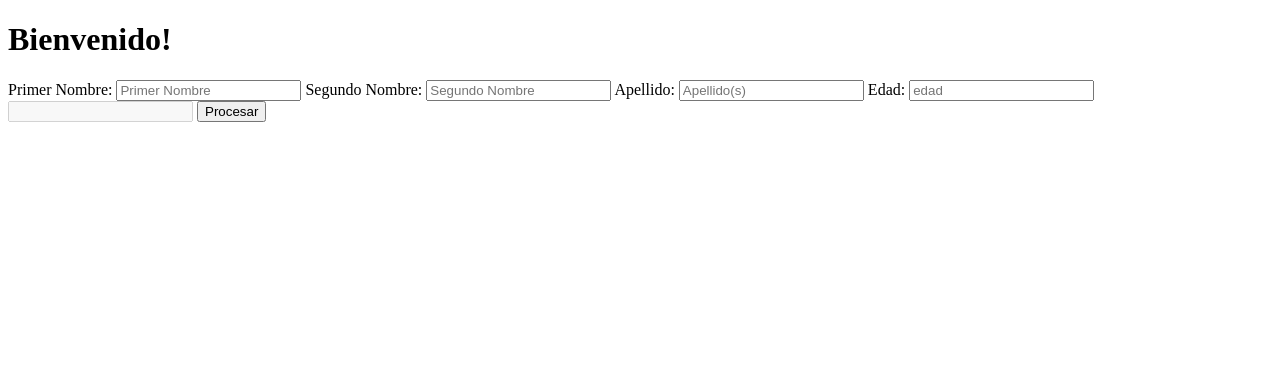
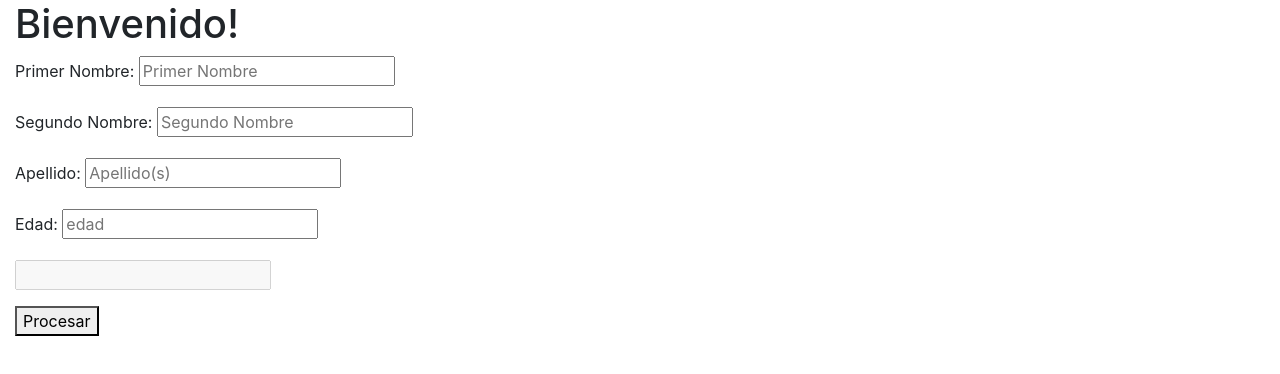
Before and after one commit to n0g4y0/tarea-clase-05, a website: page bienvenido.html in a window 1280 px wide. Drawn offline with nearby package versions, Linux system fonts and the light colour scheme.

Commit message:
aplicar bootstrap
aplicando bootstrap a bienvenida

```diff
--- a/bienvenido.html
+++ b/bienvenido.html
@@ -5,24 +5,53 @@
     <meta http-equiv="X-UA-Compatible" content="IE=edge">
     <title>Formulario de Bienvenida! :)</title>
     <meta name="viewport" content="width=device-width, initial-scale=1">
-    <link rel="stylesheet" type="text/css" media="screen" href="main.css" />
+    <link rel="stylesheet" href="node_modules/bootstrap/dist/css/bootstrap.min.css">
+
 
 </head>
 <body>
+
+        <div class="container-fluid">
+
+                <div class="row">
+
+                        <div class="col-sm">
                         <h1 id="titulo">Bienvenido!</h1>
-        <form id="formulario">
+                        </div>
+
+                </div>
+
+                <div class="row">
+                        <div class="col-sm-8">
+                                <form id="formulario" class="form">
+                                        <div class="form-group">
                                                 <label for="primer-nombre">Primer Nombre:</label>
                                                 <input type="text" id="primer-nombre" placeholder="Primer Nombre"/>
+                                        </div>
+                                        <div class="form-group">
                                                 <label for="segundo-nombre">Segundo Nombre:</label>
                                                 <input type="text" id="segundo-nombre" placeholder="Segundo Nombre"/>
+                                        </div>
+                                        <div class="form-group">
                                                 <label for="apellido(s)">Apellido:</label>
                                                 <input type="text" id="apellidos" placeholder="Apellido(s)"/>
+                                        </div>
+                                        <div class="form-group">
                                                 <label for="edad">Edad:</label>
                                                 <input type="number" id="edad" placeholder="edad"/>
-                <input type="text" disabled id="mostrar-informacion"/>
+                                        </div>
+                                        <div class="form-group">
+                                                <input type="text" disabled id="mostrar-informacion"  readonly/>
+
+                                        </div>
+                                        <div class="form-group">
                                                 <button type="button" id="procesar-informacion">Procesar</button>
+                                        </div>
 
                                 </form>
+                        </div>
+                </div>
+        </div>
 
     <script type="text/javascript" src="bienvenido.js"></script>
 </body>
```
Lines whose indentation alone changed are shown as unchanged.
